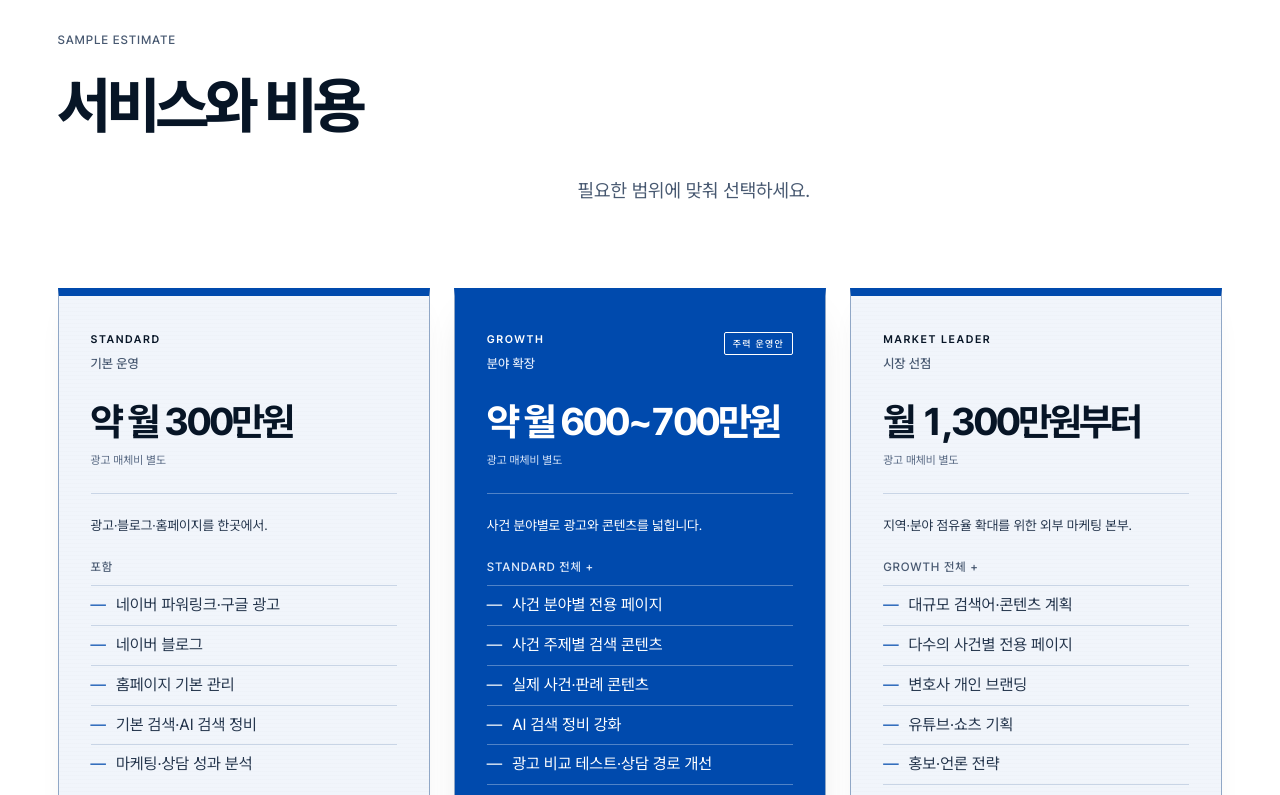
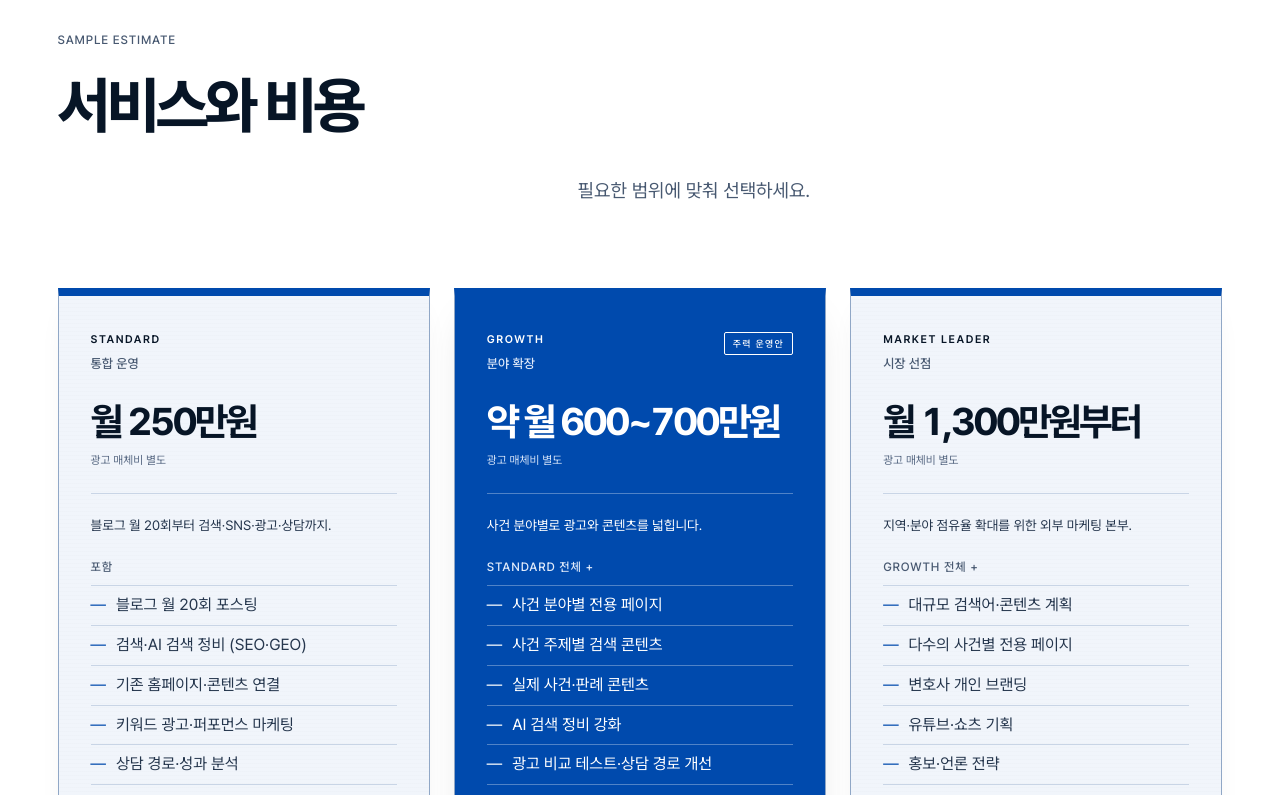
Before and after one commit to makethiswon-gif/macdee, a Next.js app: page /renewal in a window 1280 px wide. Shown: the part 11205-12000 px from the top of the page. Built offline with nearby package versions, Linux system fonts and the light colour scheme; no server answers; a web font is replaced by a local one.

Commit message:
feat(renewal): make STANDARD a 250만원 integrated offer for blog clients
Keep 20 blog posts explicit and retain higher-tier inheritance. Preserve selected offer in the existing inquiry note so the receiving team sees the choice without API changes.

```diff
--- a/components/renewal/DiagnoseForm.tsx
+++ b/components/renewal/DiagnoseForm.tsx
@@ -1,6 +1,7 @@
 "use client";
 
 import { useEffect, useRef, useState } from "react";
+import { STANDARD_OFFER } from "@/data/renewal/upgrade";
 
 // 로펌 마케팅 구조 진단 요청 폼.
 //
@@ -39,7 +40,7 @@ const TRACKING = [
 
 // 홈 #plans 카드에서 넘어온 ?plan= 값 → 폼 표기. 모르는 값은 무시한다.
 const PLAN_LABELS: Record<string, string> = {
-    standard: "STANDARD · 기본 운영",
+    standard: `STANDARD · ${STANDARD_OFFER.name} · ${STANDARD_OFFER.price}`,
     growth: "GROWTH · 분야 확장",
     "market-leader": "MARKET LEADER · 시장 선점",
 };
@@ -75,12 +76,15 @@ export default function DiagnoseForm() {
 
         const fd = new FormData(e.currentTarget);
         const payload = Object.fromEntries(fd.entries());
+        // The existing API persists `note`, not the separate `plan` field.
+        // Keep the chosen offer in the request without changing the API or database.
+        const note = [plan && `[선택 상품] ${PLAN_LABELS[plan]}`, payload.note].filter(Boolean).join("\n\n");
 
         try {
             const res = await fetch("/api/renewal/diagnose", {
                 method: "POST",
                 headers: { "Content-Type": "application/json" },
-                body: JSON.stringify({ ...payload, channels }),
+                body: JSON.stringify({ ...payload, channels, note }),
             });
             const data = await res.json();
             if (!res.ok) throw new Error(data.error || "요청을 보내지 못했습니다.");
--- a/data/renewal/services.ts
+++ b/data/renewal/services.ts
@@ -241,7 +241,7 @@ export const SERVICES: ServiceContent[] = [
             },
             {
                 q: "월 몇 건을 쓰나요?",
-                a: "건수를 먼저 정하는 방식은 권하지 않습니다. 어떤 검색 의도가 비어 있는지 보고 필요한 만큼 채웁니다. 다만 예산 계획을 위해 범위는 함께 잡습니다.",
+                a: "STANDARD 통합 상품에는 블로그 월 20회 포스팅이 포함됩니다. 사건 분야와 검색 의도에 맞춰 주제를 정합니다. 추가 발행과 SNS별 발행 횟수는 별도로 협의합니다.",
             },
             {
                 q: "AI로 쓰나요?",
--- a/data/renewal/site.ts
+++ b/data/renewal/site.ts
@@ -1,3 +1,5 @@
+import { STANDARD_OFFER } from "./upgrade";
+
 // MAKETHIS1 리뉴얼 — 사이트 공통 데이터
 //
 // 여기 들어간 사실은 전부 검증 가능한 것이어야 한다(§42).
@@ -516,18 +518,12 @@ export const PLANS: Plan[] = [
     {
         key: "standard",
         en: "STANDARD",
-        ko: "기본 운영",
-        price: "약 월 300만원",
-        priceNote: "광고 매체비 별도",
-        desc: "광고·블로그·홈페이지를 한곳에서.",
+        ko: STANDARD_OFFER.name,
+        price: STANDARD_OFFER.price,
+        priceNote: STANDARD_OFFER.priceNote,
+        desc: "블로그 월 20회부터 검색·SNS·광고·상담까지.",
         includesLabel: "포함",
-        includes: [
-            "네이버 파워링크·구글 광고",
-            "네이버 블로그",
-            "홈페이지 기본 관리",
-            "기본 검색·AI 검색 정비",
-            "마케팅·상담 성과 분석",
-        ],
+        includes: STANDARD_OFFER.includes,
     },
     {
         key: "growth",
@@ -570,7 +566,7 @@ export const PLANS: Plan[] = [
 ];
 
 export const PLANS_FOOTNOTE =
-    "운영 범위와 비용은 사건 분야·지역·경쟁 상황, 홈페이지·콘텐츠 상태를 확인한 뒤 확정합니다. 광고 매체비는 별도입니다.";
+    "STANDARD는 월 250만원입니다. 추가 제작·확장 업무와 상위 상품의 세부 견적은 상담 후 정합니다. 광고 매체비는 별도이며, 부가세 여부는 최종 견적서에서 확인합니다.";
 
 // 가격표 옆에 붙는 미니 FAQ — 상담 전에 걸리는 질문을 미리 치운다.
 // ⚠️ §42 — 확정되지 않은 기간·금액·절차를 지어내지 않는다. 협의 사항은 협의라고 쓴다.
--- /dev/null
+++ b/data/renewal/upgrade.ts
@@ -0,0 +1,43 @@
+// 대표 승인 상품 구성 (2026-09-07). 금액·수량은 홈과 전환 안내가 함께 사용한다.
+// 매체비는 기존 별도 정책 유지. 부가세·SNS 수량·시작일은 아직 확정하지 않는다.
+export const STANDARD_OFFER = {
+    monthlyPrice: 250,
+    blogPosts: 20,
+    price: "월 250만원",
+    priceNote: "광고 매체비 별도",
+    name: "통합 운영",
+    includes: [
+        "블로그 월 20회 포스팅",
+        "검색·AI 검색 정비 (SEO·GEO)",
+        "기존 홈페이지·콘텐츠 연결",
+        "키워드 광고·퍼포먼스 마케팅",
+        "상담 경로·성과 분석",
+        "쓰레드·인스타그램 연계 운영",
+        "플레이스 정보·상담 링크 점검",
+        "월간 성과 요약·다음 달 계획",
+    ],
+};
+
+export const UPGRADE_SERVICES = [
+    { title: "블로그 월 20회", text: "사건 분야에 맞춰 주제를 잡고, 원고·이미지·검수·발행까지.", href: "/lawfirm-blog", label: "블로그 운영 자세히" },
+    { title: "검색 · AI 검색", text: "네이버·구글은 물론, AI가 읽기 좋게 글과 사이트 구조를 정리합니다. (SEO·GEO)", href: "/geo", label: "검색·AI 검색 운영 자세히" },
+    { title: "홈페이지 연결", text: "블로그의 전문 콘텐츠를 기존 홈페이지와 연결하고 상담 동선을 다듬습니다.", href: "/lawfirm-website", label: "홈페이지 운영 자세히" },
+    { title: "키워드·퍼포먼스 광고", text: "네이버·구글 광고를 운영하고, 성과를 보며 검색어와 예산을 조정합니다.", href: "/naver-ads", label: "광고 운영 자세히" },
+    { title: "상담 분석", text: "어디서 문의가 왔는지, 어떤 광고가 상담에 기여했는지 확인합니다.", href: "/conversion", label: "상담 분석 자세히" },
+    { title: "쓰레드 · 인스타그램", text: "블로그의 핵심을 짧은 글과 이미지로 재구성해 SNS까지 운영합니다.", href: "/lawfirm-blog", label: "콘텐츠 운영 자세히" },
+];
+
+export const UPGRADE_EXTRAS = [
+    { title: "플레이스 기본정보", text: "전화번호·주소·상담시간·사이트 링크를 점검합니다." },
+    { title: "상담 버튼·링크", text: "전화·카카오·문의폼이 제대로 연결되는지 확인합니다." },
+    { title: "월간 성과 요약", text: "핵심 성과와 다음 달 할 일을 한 장으로 정리합니다." },
+];
+
+export const UPGRADE_FAQ = [
+    { q: "기존 블로그 운영은 어떻게 되나요?", a: "통합 상품에는 블로그 월 20회 포스팅이 포함됩니다. 기존 글과 운영 내역을 확인한 뒤 이어갈 주제와 새로 다룰 주제를 정합니다. 현재 계약의 발행량이 다르다면 전환 전에 함께 확인합니다." },
+    { q: "쓰레드와 인스타그램도 각각 월 20회인가요?", a: "아닙니다. 월 20회는 블로그 포스팅 기준입니다. SNS는 블로그 콘텐츠를 각 채널에 맞춰 재구성하며, 발행 횟수와 운영 범위는 시작 전에 정합니다. 별도 촬영이나 영상 신규 제작은 기본 포함 항목이 아닙니다." },
+    { q: "홈페이지가 없어도 가능한가요?", a: "상담은 가능합니다. 다만 이 상품의 홈페이지 업무는 기존 사이트의 콘텐츠·상담 경로 연결 기준입니다. 신규 제작이나 대규모 개편이 필요하면 별도 범위와 비용을 먼저 안내합니다." },
+    { q: "광고비와 부가세도 포함인가요?", a: "월 250만원은 운영비이며, 네이버·구글 등에 내는 광고 매체비는 별도입니다. 집행 예산은 먼저 협의합니다. 부가세 포함 여부는 최종 견적서에서 확인해 주세요." },
+    { q: "검색 노출이나 상담 수를 보장하나요?", a: "아닙니다. SEO·GEO는 검색과 AI가 콘텐츠를 이해하기 쉽게 정비하는 업무입니다. 광고 성과와 노출은 경쟁·예산·플랫폼 정책 등에 따라 달라집니다. 상담 분석은 확인 가능한 유입 정보와 로펌이 제공한 데이터 범위에서 진행합니다." },
+    { q: "안내를 받으면 바로 전환되나요?", a: "자동으로 전환되지 않습니다. 현재 운영 내용과 필요한 채널을 확인하고, 범위·비용·시작일을 서면으로 합의한 뒤 전환합니다." },
+];
```
